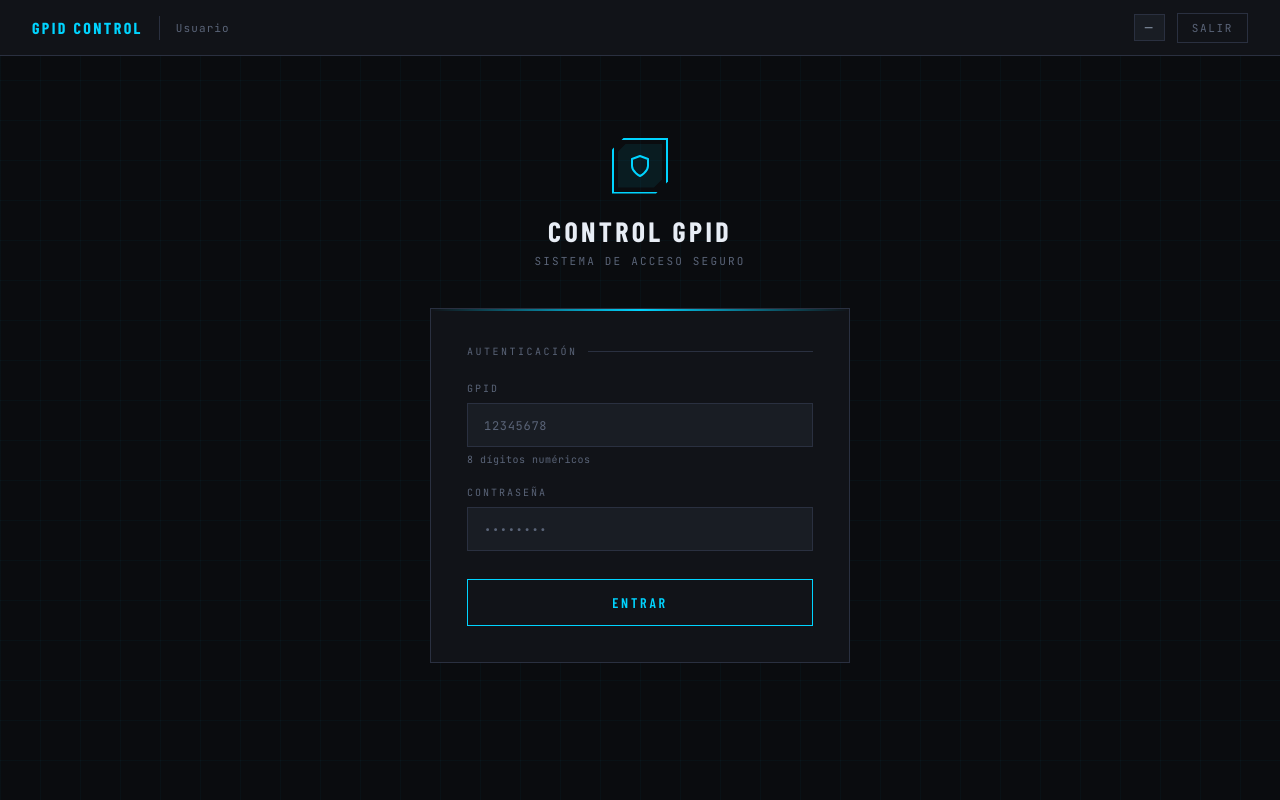
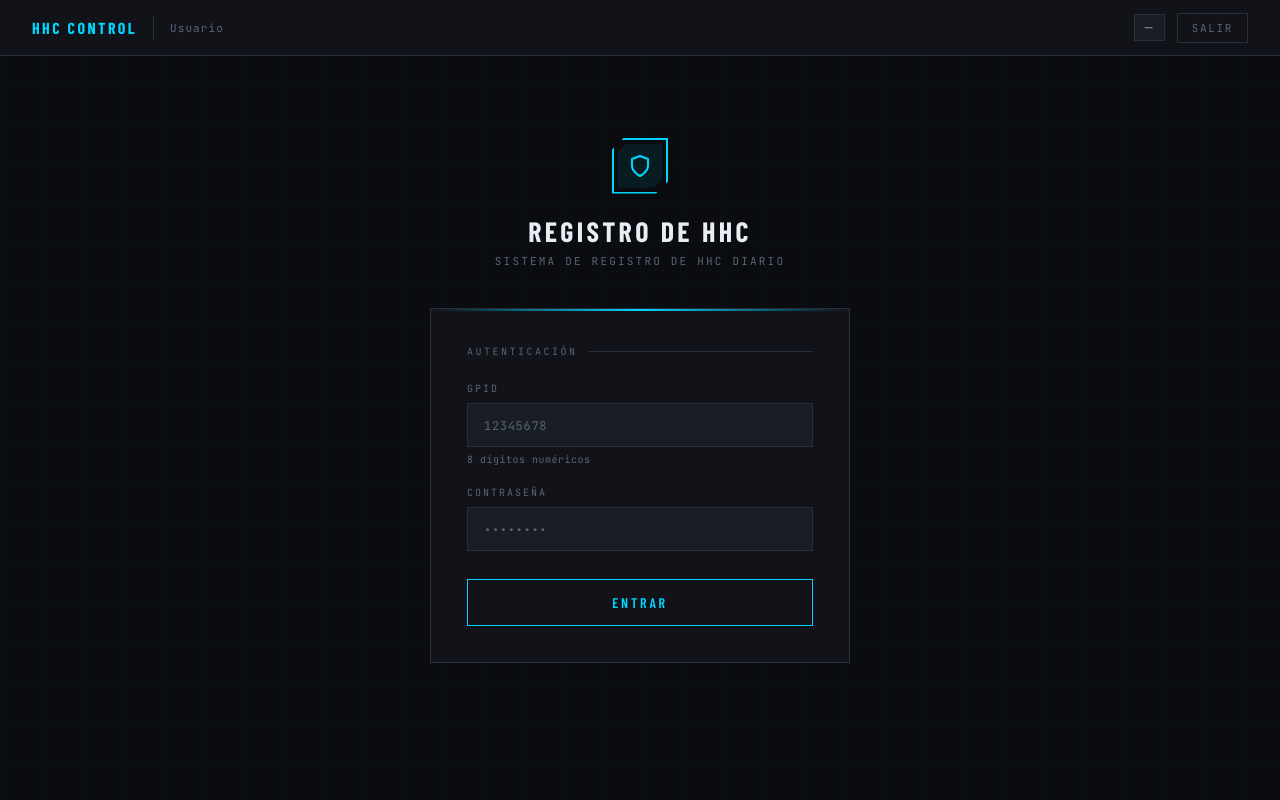
Before and after one commit to mikegam0905-blip/Registro-HHC, a plain HTML site: page frontend/index.html in a window 1280 px wide. Shown: the top 800 px of the page. Drawn offline with nearby package versions, Linux system fonts and the light colour scheme; a web font is replaced by a local one.

Commit message:
Update index.html

```diff
--- a/frontend/index.html
+++ b/frontend/index.html
@@ -3,7 +3,7 @@
 <head>
 <meta charset="UTF-8">
 <meta name="viewport" content="width=device-width, initial-scale=1.0">
-<title>Sistema de Control GPID</title>
+<title>Sistema de Control HHC</title>
 <link rel="preconnect" href="https://fonts.googleapis.com">
 <link href="https://fonts.googleapis.com/css2?family=JetBrains+Mono:wght@300;400;500;700&family=Barlow+Condensed:wght@300;400;600;700&family=Barlow:wght@300;400;500&display=swap" rel="stylesheet">
 <style>
@@ -868,8 +868,8 @@
           <path d="M12 22s8-4 8-10V5l-8-3-8 3v7c0 6 8 10 8 10z"/>
         </svg>
       </div>
-      <h1>Control GPID</h1>
-      <p>Sistema de Acceso Seguro</p>
+      <h1>Registro de HHC</h1>
+      <p>Sistema de Registro de HHC Diario</p>
     </div>
 
     <div class="login-card">
@@ -908,7 +908,7 @@
   <div style="position:fixed;top:0;left:0;right:0;z-index:100">
     <div class="topbar">
       <div class="topbar-left">
-        <div class="topbar-logo">GPID Control</div>
+        <div class="topbar-logo">HHC Control</div>
         <div class="topbar-divider"></div>
         <div class="topbar-role">Usuario</div>
       </div>
@@ -969,7 +969,7 @@
   <div style="position:fixed;top:0;left:0;right:0;z-index:100">
     <div class="topbar">
       <div class="topbar-left">
-        <div class="topbar-logo">GPID Control</div>
+        <div class="topbar-logo">HHC Control</div>
         <div class="topbar-divider"></div>
         <div class="topbar-role" style="color:var(--accent)">Administrador</div>
       </div>
```
